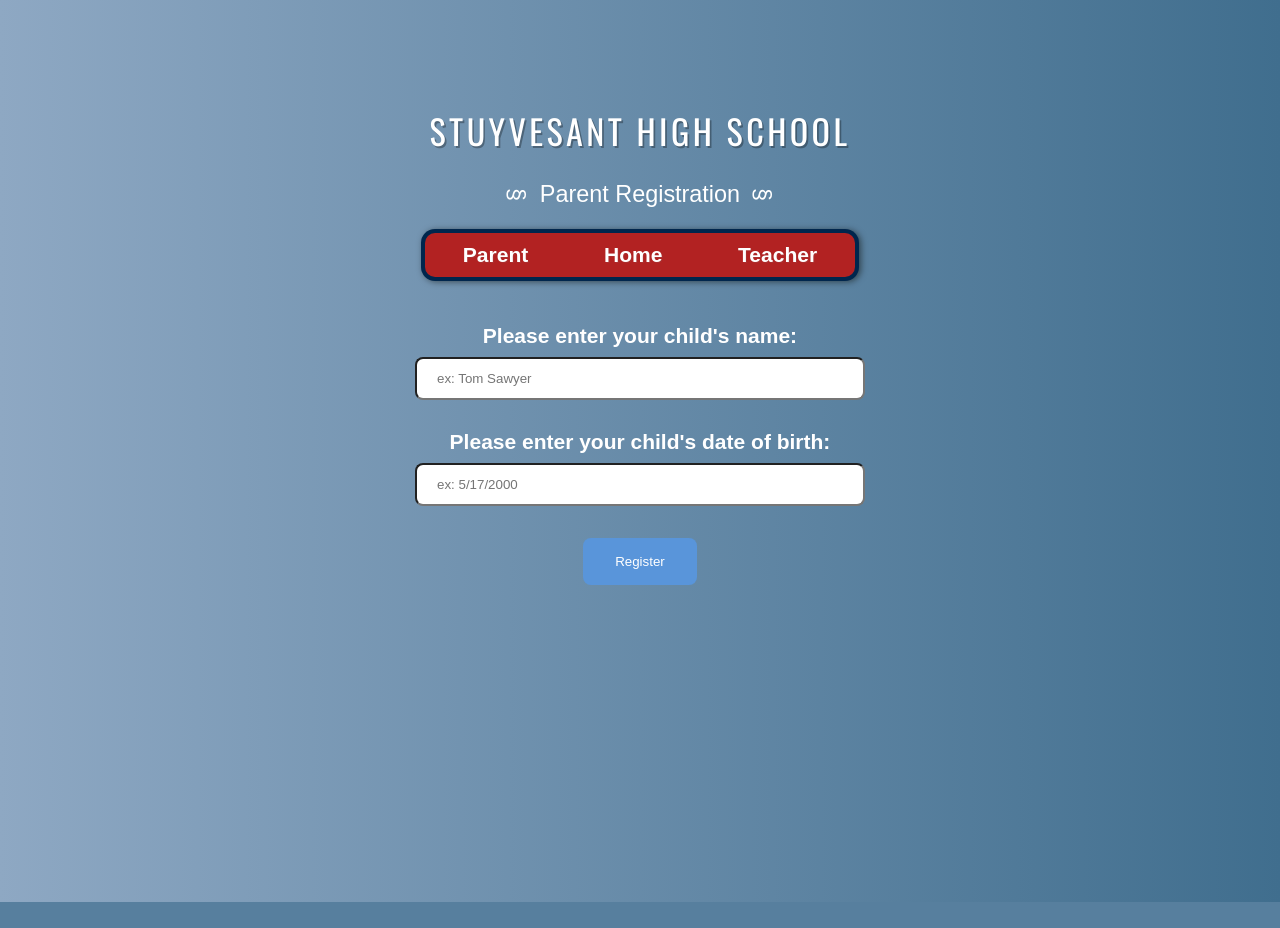
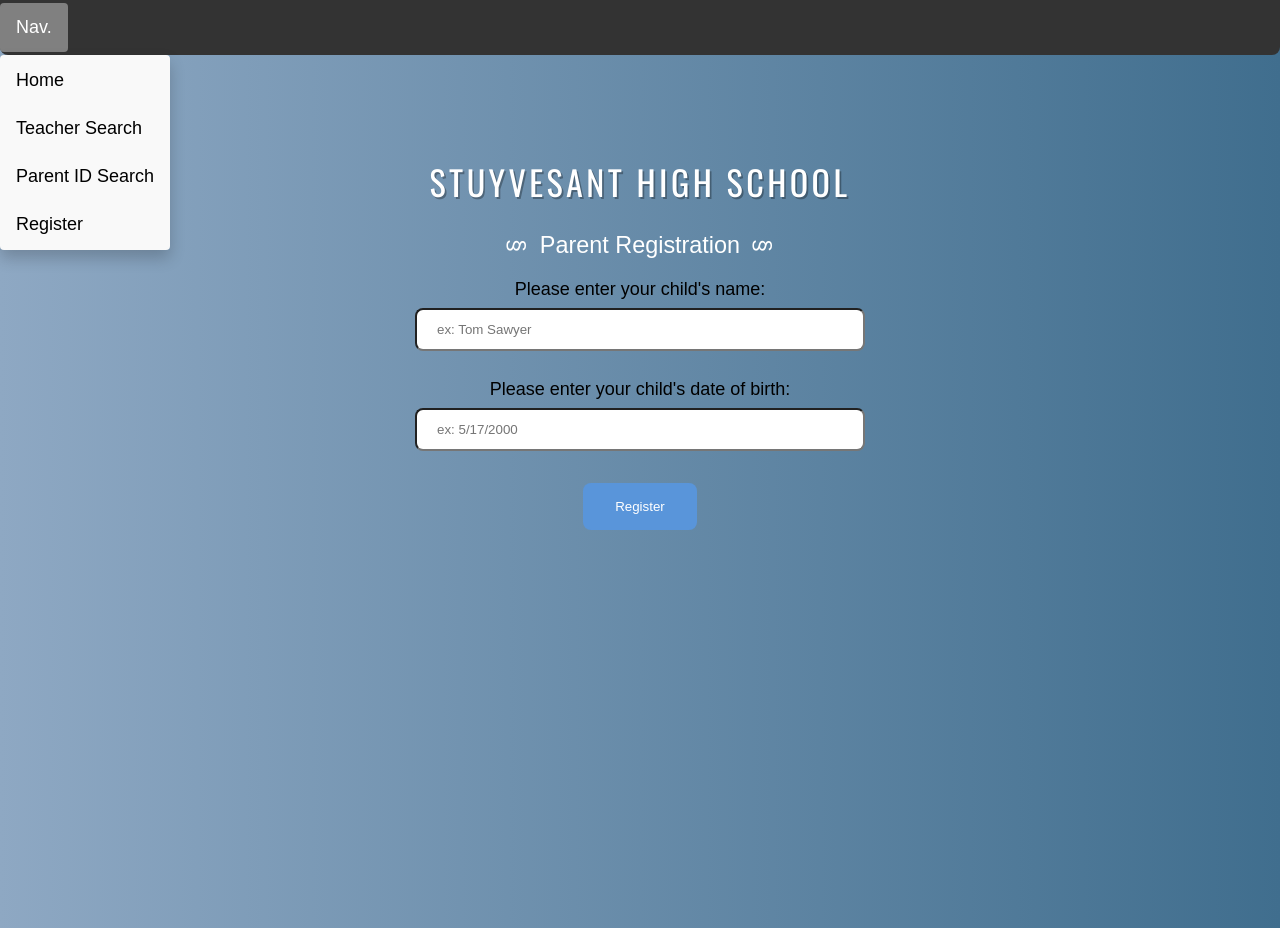
Before and after one commit to JanSKowalski/Stuyvesant_PTC, a Flask app: page /register in a window 1280 px wide. Before the commit the page ends 902 px from the top, so only its background shows below. Run offline with Flask 2, Linux system fonts and the light colour scheme; some libraries are stand-ins or nearby versions; some web fonts are replaced.

Commit message:
Switched for menu to nav bar

```diff
--- a/ptc/__init__.py
+++ b/ptc/__init__.py
@@ -3,12 +3,13 @@ from flask_sqlalchemy import SQLAlchemy
 import os
 from flask_login import LoginManager
 from config import basedir, WHOOSH_BASE
+from flask_bootstrap import Bootstrap
 
 
 ptc = Flask(__name__)
 ptc.config.from_object('config')
 db = SQLAlchemy(ptc)
-
+bootstrap = Bootstrap(ptc)
 
 login_manager = LoginManager(ptc)
 #login_manager.init_app(app)
--- a/ptc/static/css/containers.css
+++ b/ptc/static/css/containers.css
@@ -31,68 +31,3 @@
   padding: 60%;
   align-items: center;
 }
-
-
-.menu {
-  display: flex;
-  flex-direction: row;
-  align-items: center;
-  /*flex-wrap: wrap*/
-  margin: 25px 0px;
-  padding: 0px 0px;
-
-
-  position: relative;
-  margin-left: auto;
-  margin-right: auto;
-
-/*  background: rgba(148, 0, 211, 0.6);*/
-  background: #B22222;
-
-  color: #fff;
-  font-size: 21px;
-  font-weight: bold;
-  line-height: 1.3em;
-
-  border-radius: 10px;
-  box-shadow: 0 0 0 4px #00264d, 2px 1px 6px 4px rgba(10, 10, 0, 0.5);
-
-  text-shadow: 1px 1px #aa3030;
-  /*flex: 34;*/
-  border-radius: 10px;
-}
-
-.content {
-  display: flex;
-  flex: 7;
-  flex-direction: column;
-  justify-content: space-between;
-  text-align: center;
-  margin: auto;
-  color: #fff;
-  font-size: 21px;
-  font-weight: bold;
-  line-height: 1.3em;
-  /*height: 200px;*/
-/*
-
-
-  position: relative;
-  right: 15px;
-
-  padding: 20px;
-  margin: auto;
-
-
-  background: rgba(0, 38, 77, 0.6);
-  color: #fff;
-  font-size: 21px;
-  font-weight: bold;
-  line-height: 1.3em;
-
-  border-radius: 10px;
-  box-shadow: 0 0 0 4px #00264d, 2px 1px 6px 4px rgba(10, 10, 0, 0.5);
-  /*text-shadow: -1px -1px #aa3030;*/
-
-  /*font-weight: normal;*/
-}
--- /dev/null
+++ b/ptc/static/css/navbar.css
@@ -0,0 +1,74 @@
+.navbar {
+  position: fixed;
+  top: 0;
+  right: 0;
+  left: 0;
+  width: 100%;
+  background-color: #333;
+  border-bottom-left-radius: 8px;
+  border-bottom-right-radius: 8px;
+}
+
+.navbar ul {
+  list-style-type: none;
+  margin: 0;
+  padding: 0;
+  overflow: hidden;
+  background-color: #333;
+  position: fixed;
+  top: 0;
+  width: 100%;
+}
+
+.dropdown li {
+  float: left;
+  margin-left: 5%;
+}
+
+.Stuy li {
+  list-style-type: none;
+
+  float: right;
+  margin-left: 5%;
+}
+
+li a, .dropbtn {
+  display: inline-block;
+  color: white;
+  text-align: center;
+  padding: 14px 16px;
+  text-decoration: none;
+}
+
+li a:hover, .dropdown:hover .dropbtn {
+  background-color: grey;
+  border-radius: 4px;
+}
+
+li.dropdown {
+  display: inline-block;
+}
+
+.dropdown-content {
+  display: none;
+  position: absolute;
+  background-color: #f9f9f9;
+  border-radius: 4px;
+  min-width: 120px;
+  box-shadow: 0px 8px 16px 0px rgba(0,0,0,0.2);
+  z-index: 1;
+}
+
+.dropdown-content a {
+  color: black;
+  padding: 12px 16px;
+  text-decoration: none;
+  display: block;
+  text-align: left;
+}
+
+.dropdown-content a:hover {background-color: #f1f1f1}
+
+.dropdown:hover .dropdown-content {
+  display: block;
+}
--- a/ptc/static/css/style.css
+++ b/ptc/static/css/style.css
@@ -25,7 +25,7 @@ html {
 
 body {
   margin: auto;
-  margin-top: 6%;
+  margin-top: 10%;
   margin-bottom: 8%;
 
   /* text-align: center; */
@@ -66,11 +66,12 @@ h3 {
 }
 
 
-ul {
+ul {/*
   list-style-type: none;
   margin: 20px 0px;
   background:  #38471f;
   border-radius: 10px;
+  */
 }
 
 ul:hover {
--- a/ptc/templates/Cover/base.html
+++ b/ptc/templates/Cover/base.html
@@ -1,15 +1,20 @@
 <!DOCTYPE html>
 <html lang="en">
+
 <head>
   <title>{{ title }}</title>
   <meta charset='UTF-8' />
   <meta name='viewport'
       content='width=device-width, initial-scale=1.0, maximum-scale=1.0' />
+
   <link rel="stylesheet" href="/static/css/style.css" type="text/css">
+  <link rel="stylesheet" href="/static/css/navbar.css" type="text/css">
   <link rel="stylesheet" href="/static/css/button.css" type="text/css">
   <link rel="stylesheet" href="/static/css/form.css" type="text/css">
   <link rel="stylesheet" href="/static/css/containers.css" type="text/css">
   <link rel="stylesheet" href="/static/css/media.css" type="text/css">
+
+
   <link rel="shortcut icon" href="/static/img/stuy.ico" type="image/x-icon" >
   <meta name="viewport" content="width=device-width,initial-scale=1.0">
   <script src="/static/scripts/scripts.js"></script>
@@ -17,12 +22,19 @@
   <link href='https://fonts.googleapis.com/css?family=Sancreek' rel='stylesheet' type='text/css'>
   <link href="https://fonts.googleapis.com/css?family=Mukta+Malar" rel="stylesheet">
 </head>
+
+
+
 <body>
+
+  {% include "Cover/navbar.html" %}
+
   <div class="flex-column">
     <div class="flex-item flex-column">
       <header>
         <h1>Stuyvesant High School</h1>
     {% block content %}{% endblock %}
   </div>
+
 </body>
 </html>
--- a/ptc/templates/Cover/index.html
+++ b/ptc/templates/Cover/index.html
@@ -7,9 +7,6 @@
     <h3>Parent Teacher Conferences</h3>
   </header>
 </div>
-
-{% include "Cover/menu.html" %}
-
 
 <div class="flex-item flex-column">
 
--- a/ptc/templates/Cover/menu.html
+++ /dev/null
@@ -1,8 +0,0 @@
-
-{% block content %}
-<div class="menu flex-item">
-  <a href="/parent_search" class="menu-button">Parent</a>
-  <a href="/index" class="menu-button">Home</a>
-  <a href="/teacher_search" class="menu-button">Teacher</a>
-</div>
-{% endblock %}
--- /dev/null
+++ b/ptc/templates/Cover/navbar.html
@@ -0,0 +1,16 @@
+<div class="navbar">
+  <li class="dropdown">
+    <a href="javascript:void(0)" class="dropbtn">Nav.</a>
+    <div class="dropdown-content">
+      <a href="/index">Home</a>
+      <a href="/teacher_search">Teacher Search</a>
+      <a href="/parent_search">Parent ID Search</a>
+      <a href="/register">Register</a>
+    </div>
+  </li>
+  <!--
+  <ul class="Stuy">
+    <li class="Stuy"><a href="/index">Stuyvesant</a></li>
+  </ul>
+-->
+</div>
--- a/ptc/templates/Cover/teacher.html
+++ b/ptc/templates/Cover/teacher.html
@@ -8,8 +8,6 @@
   </header>
 </div>
 
-{% include "Cover/menu.html" %}
-
 <div class="flex-item content">
 
   Hi!
--- a/ptc/templates/Cover/teacher_search.html
+++ b/ptc/templates/Cover/teacher_search.html
@@ -7,8 +7,6 @@
     <h3>Teacher Queue Search</h3>
   </header>
 </div>
-
-{% include "Cover/menu.html" %}
 
 <div class="flex-item content">
 
--- a/ptc/templates/Parent/id_response.html
+++ b/ptc/templates/Parent/id_response.html
@@ -8,8 +8,6 @@
   </header>
 </div>
 
-{% include "Cover/menu.html" %}
-
 <div class="content">
   <p>Your id is: </p>
   <p>{{parent_id}}</p>
--- a/ptc/templates/Parent/parent.html
+++ b/ptc/templates/Parent/parent.html
@@ -8,8 +8,6 @@
   </header>
 </div>
 
-{% include "Cover/menu.html" %}
-
 <div class="flex-item content">
 
   Hi!
--- a/ptc/templates/Parent/parent_home.html
+++ b/ptc/templates/Parent/parent_home.html
@@ -8,8 +8,6 @@
     <h3>Parent Home</h3>
   </header>
 </div>
-
-{% include "Cover/menu.html" %}
 
 <div class="content flex-column">
   <div class="flex-item">
--- a/ptc/templates/Parent/parent_schedules.html
+++ b/ptc/templates/Parent/parent_schedules.html
@@ -7,8 +7,6 @@
     <h3>Parent Schedules</h3>
   </header>
 </div>
-
-{% include "Cover/menu.html" %}
 
 <div class="flex-item content">
 
--- a/ptc/templates/Parent/parent_search.html
+++ b/ptc/templates/Parent/parent_search.html
@@ -7,8 +7,6 @@
     <h3>Parent ID Search</h3>
   </header>
 </div>
-
-{% include "Cover/menu.html" %}
 
 <div class="flex-item content">
   {% if parents == [] %}
--- a/ptc/templates/Parent/register.html
+++ b/ptc/templates/Parent/register.html
@@ -1,5 +1,6 @@
 <!-- extend base layout -->
 {% extends "Cover/base.html" %}
+{% import 'bootstrap/wtf.html' as wtf %}
 
 {% block content %}
 
@@ -8,7 +9,7 @@
   </header>
 </div>
 
-{% include "Cover/menu.html" %}
+
 <div class="flex-item content">
   <form action="" method="post" name="register">
     {{ form.hidden_tag() }}
--- a/ptc/templates/Staff/login.html
+++ b/ptc/templates/Staff/login.html
@@ -6,8 +6,6 @@
     <h3>Staff Login</h3>
   </header>
 </div>
-
-{% include "Cover/menu.html" %}
 
 <div class="flex-item content">
   <form action="" method="post" name="login">
```
